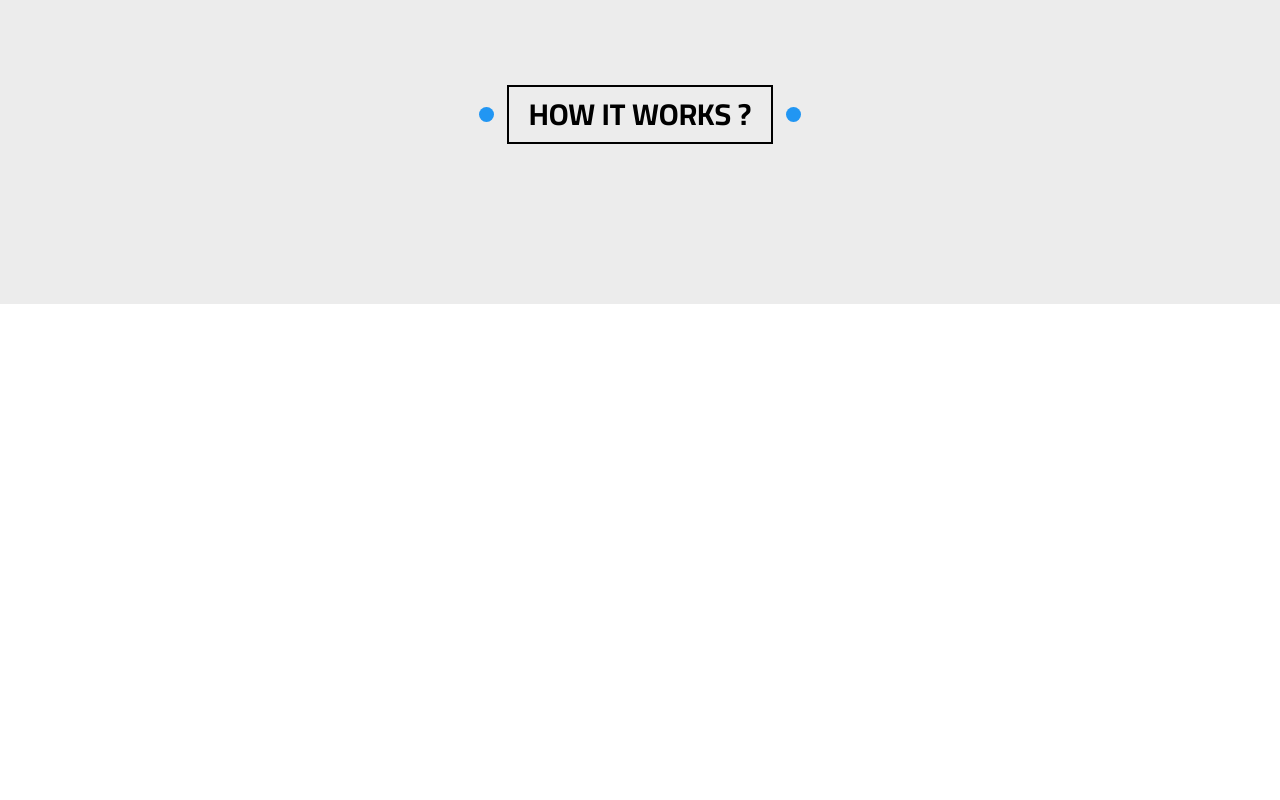
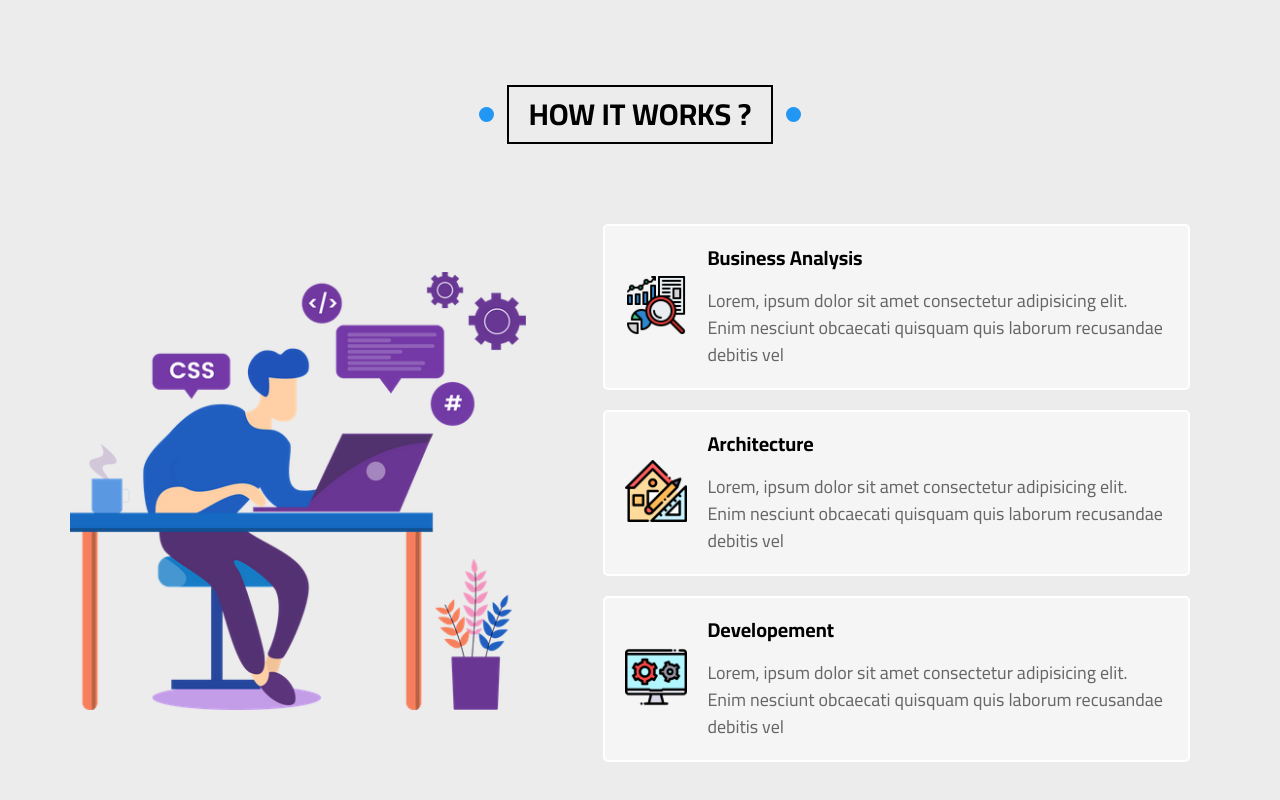
Before and after one commit to yousefimam/elzero-website, a plain HTML site: page index.html in a window 1280 px wide. Shown: the part 8059-8859 px from the top of the page. Before the commit the page ends 8363 px from the top, so only its background shows below. Drawn offline with Linux system fonts and the light colour scheme.

Commit message:
works is finished

```diff
--- a/css/elzero.css
+++ b/css/elzero.css
@@ -996,5 +996,91 @@ header .container > ul > li:hover + div , .sections:hover {
 }
 /* end of our skills */
 /* start of works */
+.works .container {
+  display: flex;
+  justify-content: space-between;
+  align-items: center;
+}
+.works .container .image {
+  flex-basis: 40%;
+}
+@media (max-width: 992px) {
+  .works .container {
+    flex-direction: column;
+  }
+  .works .container .image {
+    margin-bottom: 20px;
+  }
+}
+.works .container .image img {
+  max-width: 100%;
+}
+.works .container .steps {
+  flex-basis: 55%;
+}
+.works .container .step {
+  position: relative;
+  display: flex;
+  justify-content: space-between;
+  align-items: center;
+  background-color: #f6f5f5;
+  padding: 20px;
+  margin: 20px;
+  border: 2px solid white;
+  border-radius: 5px;
+}
+.works .container .step::before {
+  content: "";
+  position: absolute;
+  width: 0;
+  height: 0;
+  background-color: var(--section-background);
+  top: 50%;
+  left: 50%;
+  transform: translate(-50% , -50%);
+  /* opacity: 0.5; */
+  transition: 0.3s;
+  /* z-index: 1; */
+}
+.works .container .step:hover::before {
+  width: 100%;
+  height: 100%;
+}
+.works .container .step-img {
+  position: relative;
+  width: 130px;
+  margin-right: 20px;
+}
 
+@media (max-width: 767px) {
+  .works .container .step {
+    flex-direction: column;
+    justify-content: space-between;
+    align-items: center;
+  }
+  .works .container .step-img {
+    width: 70px;
+    margin-right: 0;
+    margin-bottom: 20px;
+  }
+  .works .container .step .text {
+    text-align: center;
+  }
+}
+.works .container .step .text {
+  position: relative;
+}
+.works .container .step-img img {
+  max-width: 100%;
+}
+.works .container .step .text h2 {
+  margin: 0;
+  font-size: 20px;
+}
+.works .container .step .text p {
+  font-size: 18px;
+  line-height: 1.5;
+  color: var(--text-color);
+  margin-bottom: 0;
+}
 /* end of our works */
--- a/index.html
+++ b/index.html
@@ -525,6 +525,43 @@
   </div>
   <div class="works" id="works">
     <h2 class="special-head flex-center">how it works ?</h2>
+    <div class="container">
+      <div class="image">
+        <img src="imgs/work-steps.png" alt="">
+      </div>
+      <div class="steps">
+        <div class="step">
+          <div class="step-img">
+            <img src="imgs/work-steps-1.png" alt="">
+          </div>
+          <div class="text">
+            <h2>Business Analysis</h2>
+            <p>Lorem, ipsum dolor sit amet consectetur adipisicing elit. Enim nesciunt obcaecati quisquam quis laborum recusandae
+            debitis vel</p>
+          </div>
+        </div>
+        <div class="step">
+          <div class="step-img">
+            <img src="imgs/work-steps-2.png" alt="">
+          </div>
+          <div class="text">
+            <h2>Architecture</h2>
+            <p>Lorem, ipsum dolor sit amet consectetur adipisicing elit. Enim nesciunt obcaecati quisquam quis laborum recusandae
+            debitis vel</p>
+          </div>
+        </div>
+        <div class="step">
+          <div class="step-img">
+            <img src="imgs/work-steps-3.png" alt="">
+          </div>
+          <div class="text">
+            <h2>Developement</h2>
+            <p>Lorem, ipsum dolor sit amet consectetur adipisicing elit. Enim nesciunt obcaecati quisquam quis laborum recusandae
+            debitis vel</p>
+          </div>
+        </div>
+      </div>
+    </div>
   </div>
 </body>
 </html>
```
